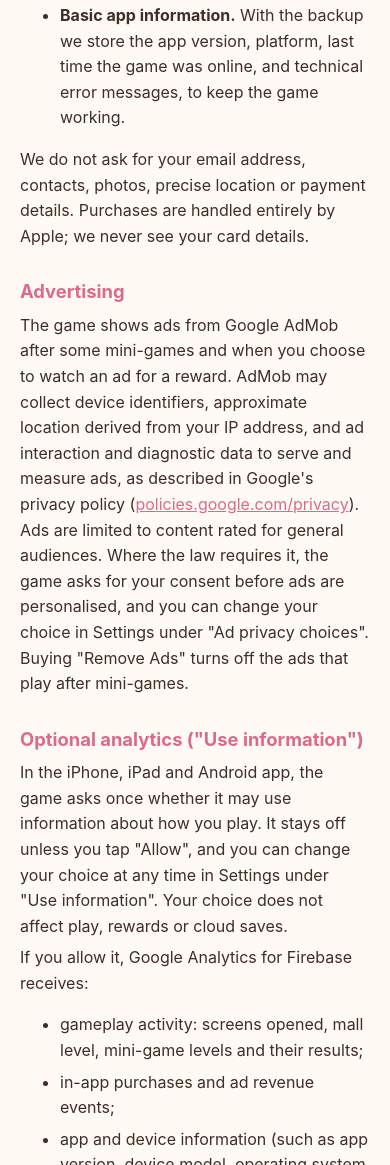
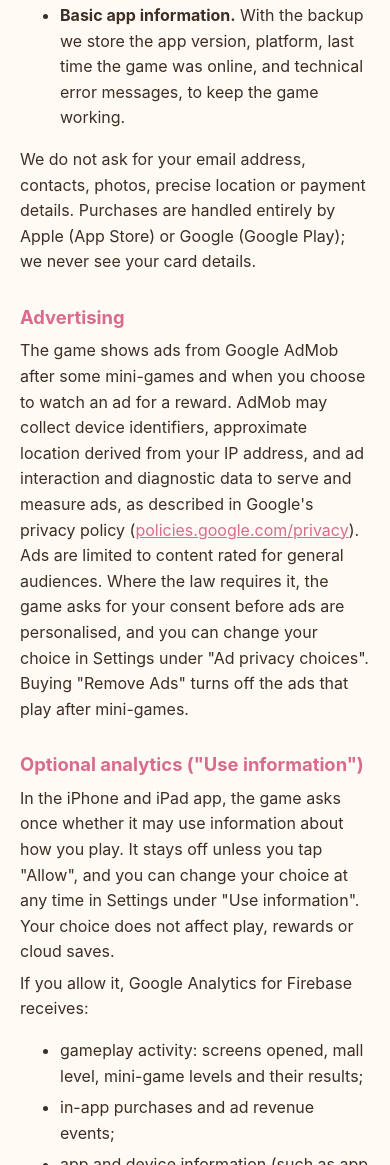
Before and after one commit to mmimon492/pawmall-legal, a plain HTML site: page privacy.html in a window 390 px wide. Shown: the part 739-1904 px from the top of the page. Drawn offline with Linux system fonts and the light colour scheme.

Commit message:
Privacy policy: purchases via Apple or Google; analytics prompt is iPhone/iPad only
Co-Authored-By: Claude Opus 5.5 <noreply@anthropic.com>

```diff
--- a/privacy.html
+++ b/privacy.html
@@ -27,13 +27,13 @@
   <li><b>Your name, only if you give it.</b> With Sign in with Apple or Google we ask only for your name (not your email). You can also type or change a display name in Settings. Your name is shown only to you.</li>
   <li><b>Basic app information.</b> With the backup we store the app version, platform, last time the game was online, and technical error messages, to keep the game working.</li>
 </ul>
-<p>We do not ask for your email address, contacts, photos, precise location or payment details. Purchases are handled entirely by Apple; we never see your card details.</p>
+<p>We do not ask for your email address, contacts, photos, precise location or payment details. Purchases are handled entirely by Apple (App Store) or Google (Google Play); we never see your card details.</p>
 
 <h2>Advertising</h2>
 <p>The game shows ads from Google AdMob after some mini-games and when you choose to watch an ad for a reward. AdMob may collect device identifiers, approximate location derived from your IP address, and ad interaction and diagnostic data to serve and measure ads, as described in Google's privacy policy (<a href="https://policies.google.com/privacy">policies.google.com/privacy</a>). Ads are limited to content rated for general audiences. Where the law requires it, the game asks for your consent before ads are personalised, and you can change your choice in Settings under "Ad privacy choices". Buying "Remove Ads" turns off the ads that play after mini-games.</p>
 
 <h2>Optional analytics ("Use information")</h2>
-<p>In the iPhone, iPad and Android app, the game asks once whether it may use information about how you play. It stays off unless you tap "Allow", and you can change your choice at any time in Settings under "Use information". Your choice does not affect play, rewards or cloud saves.</p>
+<p>In the iPhone and iPad app, the game asks once whether it may use information about how you play. It stays off unless you tap "Allow", and you can change your choice at any time in Settings under "Use information". Your choice does not affect play, rewards or cloud saves.</p>
 <p>If you allow it, Google Analytics for Firebase receives:</p>
 <ul>
   <li>gameplay activity: screens opened, mall level, mini-game levels and their results;</li>
```
